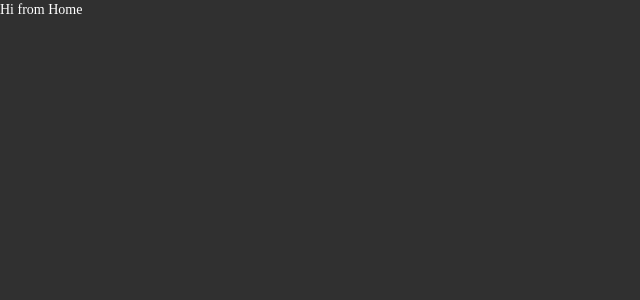
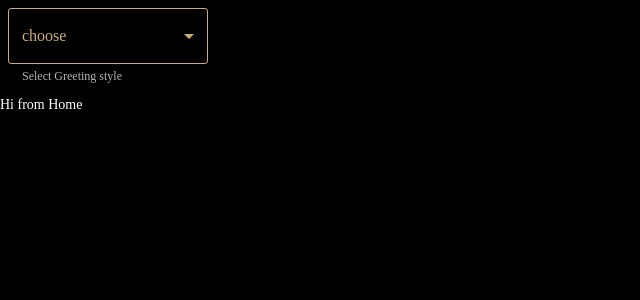
Before and after one commit to GSG-G9/beauty-salon, a React (Create React App) app in the folder client/: page / in a window 1280 px wide. Shown: the top 300 px of the page, without its empty margins (0-640 px from the left). Built offline with nearby package versions, Linux system fonts and the light colour scheme; a web font is replaced by a local one.

Commit message:
Create SelectInput component with style, and add a background default color to the palette Fix #23

```diff
--- a/client/src/App/App.js
+++ b/client/src/App/App.js
@@ -29,10 +29,12 @@ import {
   Signup,
   NotFound,
 } from '../pages';
+import SelectInput from '../component/Select';
 
 const App = () => (
   <ThemeProvider theme={theme}>
     <CssBaseline />
+    <SelectInput />
     <Router>
       <Switch>
         <Route exact path={HOME_PAGE}>
--- a/client/src/App/theme.js
+++ b/client/src/App/theme.js
@@ -8,6 +8,9 @@ const theme = createMuiTheme({
     },
     secondary: {
       main: '#FFFFFF',
+    },
+    background: {
+      default: '#000000',
     },
   },
   typography: {
@@ -39,6 +42,9 @@ const theme = createMuiTheme({
     MuiTextField: {
       variant: 'filled',
     },
+    MuiSelect: {
+      disableRipple: true,
+    },
   },
 });
 
--- /dev/null
+++ b/client/src/component/Select/index.js
@@ -0,0 +1,46 @@
+import React, { useState } from 'react';
+
+import Select from '@material-ui/core/Select';
+import FormControl from '@material-ui/core/FormControl';
+import InputLabel from '@material-ui/core/InputLabel';
+import { FormHelperText, MenuItem } from '@material-ui/core';
+
+import useStyles from './style';
+
+function SelectInput() {
+  const classes = useStyles();
+  const [value, setValue] = useState();
+
+  const handleChange = (e) => {
+    setValue(e.target.value);
+  };
+
+  return (
+    <div>
+      <FormControl
+        className={classes.formControl}
+        variant="outlined"
+        classes={{ form: classes.form }}
+        // focused
+      >
+        <InputLabel>choose</InputLabel>
+        <Select
+          labelId="SelectLabel"
+          id="select"
+          value={value}
+          onChange={() => handleChange()}
+          className={classes.root}
+        >
+          <MenuItem value="Hi">Hi</MenuItem>
+          <MenuItem value="Hello">Hello</MenuItem>
+          <MenuItem value="Hey">Hey</MenuItem>
+          <MenuItem value="sup">sup</MenuItem>
+          <MenuItem value="yoo yoo">Yoo Yoo</MenuItem>
+        </Select>
+        <FormHelperText>Select Greeting style</FormHelperText>
+      </FormControl>
+    </div>
+  );
+}
+
+export default SelectInput;
--- /dev/null
+++ b/client/src/component/Select/style.js
@@ -0,0 +1,28 @@
+import { makeStyles } from '@material-ui/core';
+
+const useStyles = makeStyles((theme) => ({
+  formControl: {
+    margin: theme.spacing(1),
+    minWidth: 200,
+    '&:before': {
+      borderColor: theme.palette.primary.main,
+    },
+    '&:after': {
+      borderColor: theme.palette.primary.main,
+    },
+    '& .MuiOutlinedInput-notchedOutline': {
+      borderColor: '#cfab7a',
+    },
+    '& .MuiOutlinedInput-root:hover .MuiOutlinedInput-notchedOutline ': {
+      borderColor: '#fdabab',
+    },
+    '& .MuiFormLabel-root': {
+      color: '#cfab7a',
+    },
+    '& .MuiSelect-icon': {
+      color: '#cfab7a',
+    },
+  },
+}));
+
+export default useStyles;
```
